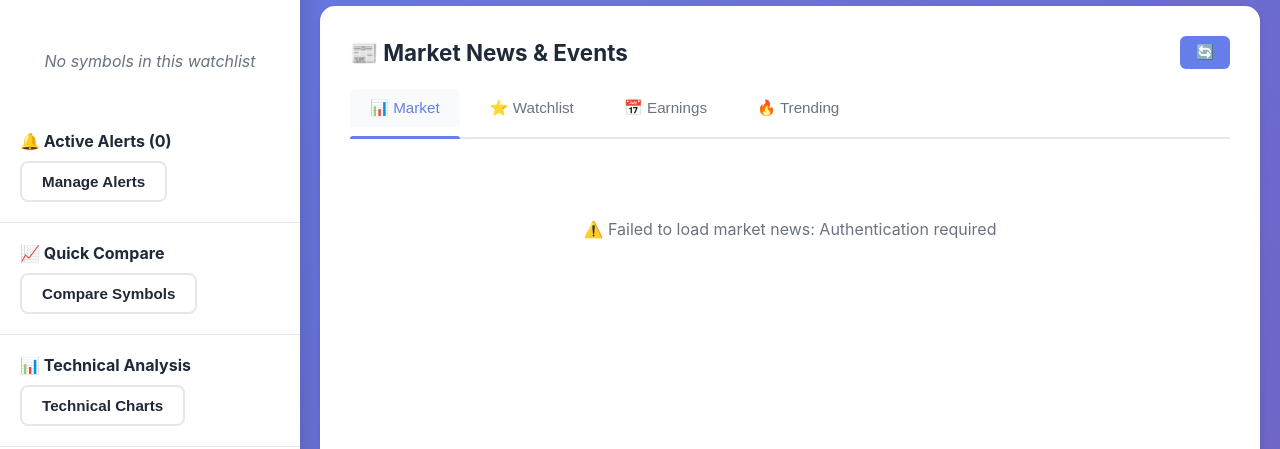
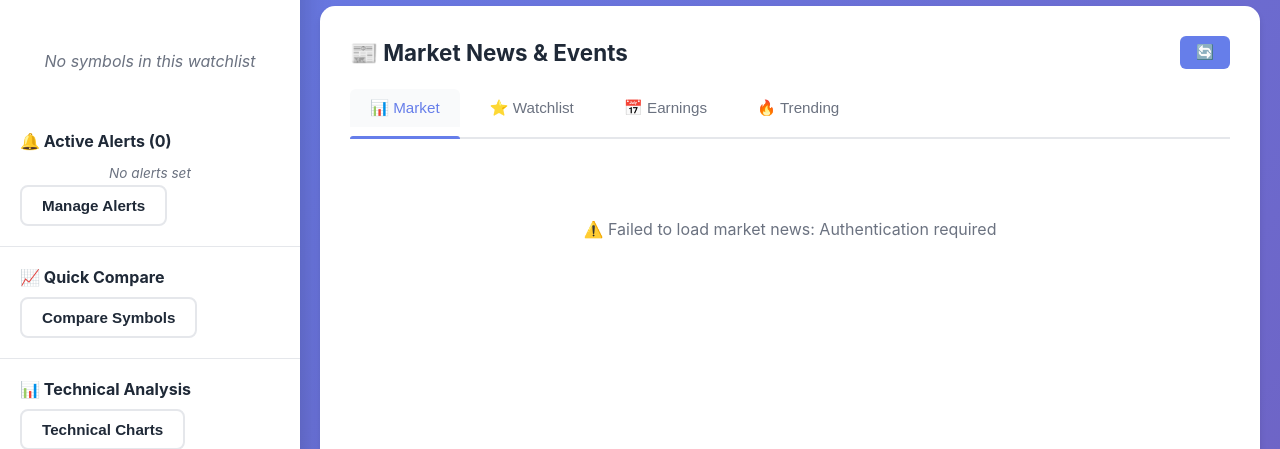
Before and after one commit to jallen2281/Trader-Tools, a Flask app: template templates/dashboard.html in a window 1280 px wide. Shown: the part 186-635 px from the top of the page. Run offline with Flask 3, Linux system fonts and the light colour scheme; the template is opened without the code that fills it, so the values that code supplies are empty.

Commit message:
Fix total trades count, connect sidebar alerts to DB API, add browser notifications, fix 504 timeout
- trade_journal.py: Add total_transactions metric (buys+sells) alongside total_trades (closed only)
- journal.js: Show Total Transactions with closed count detail
- app.js: Sidebar alerts now fetch from /api/alerts DB API instead of localStorage
- app.js: Create/delete alerts via API, poll every 60s for updates
- app.js: Browser notifications for triggered alerts (requests permission on load)
- dashboard.html: Add sidebar alerts list container
- k8s/ingress.yaml + helm values.yaml: nginx proxy timeout 120s -> 600s

```diff
--- a/helm/trader-tools/values.yaml
+++ b/helm/trader-tools/values.yaml
@@ -51,8 +51,8 @@ ingress:
     cert-manager.io/cluster-issuer: "letsencrypt-prod"
     nginx.ingress.kubernetes.io/ssl-redirect: "true"
     nginx.ingress.kubernetes.io/proxy-body-size: "50m"
-    nginx.ingress.kubernetes.io/proxy-read-timeout: "120"
-    nginx.ingress.kubernetes.io/proxy-send-timeout: "120"
+    nginx.ingress.kubernetes.io/proxy-read-timeout: "600"
+    nginx.ingress.kubernetes.io/proxy-send-timeout: "600"
     nginx.ingress.kubernetes.io/limit-rps: "10"
     nginx.ingress.kubernetes.io/affinity: "cookie"
   hosts:
--- a/k8s/ingress.yaml
+++ b/k8s/ingress.yaml
@@ -7,8 +7,8 @@ metadata:
     # Nginx ingress annotations (adjust for your ingress controller)
     nginx.ingress.kubernetes.io/ssl-redirect: "true"
     nginx.ingress.kubernetes.io/proxy-body-size: "50m"
-    nginx.ingress.kubernetes.io/proxy-read-timeout: "120"
-    nginx.ingress.kubernetes.io/proxy-send-timeout: "120"
+    nginx.ingress.kubernetes.io/proxy-read-timeout: "600"
+    nginx.ingress.kubernetes.io/proxy-send-timeout: "600"
 
     # Rate limiting
     nginx.ingress.kubernetes.io/limit-rps: "10"
--- a/static/app.js
+++ b/static/app.js
@@ -276,18 +276,80 @@ function initializeAlerts() {
         createNewAlert();
     });
 
-    // Update alert count
-    window.addEventListener('alertschange', () => {
-        updateAlertCount();
-        renderAlertsList();
-    });
-
-    updateAlertCount();
+    // Request browser notification permission
+    if ('Notification' in window && Notification.permission === 'default') {
+        Notification.requestPermission();
     }
 
-function updateAlertCount() {
-    const count = alertsManager.getActive().length;
+    // Load alerts from database API
+    fetchSidebarAlerts();
+    // Poll for new/triggered alerts every 60 seconds
+    setInterval(fetchSidebarAlerts, 60000);
+}
+
+let _lastTriggeredIds = new Set();
+
+async function fetchSidebarAlerts() {
+    try {
+        const [activeRes, triggeredRes] = await Promise.all([
+            fetch('/api/alerts'),
+            fetch('/api/alerts/triggered')
+        ]);
+        const activeData = activeRes.ok ? await activeRes.json() : {};
+        const triggeredData = triggeredRes.ok ? await triggeredRes.json() : {};
+        const activeAlerts = activeData.alerts || activeData || [];
+        const triggeredAlerts = triggeredData.alerts || triggeredData || [];
+
+        // Update badge count
+        const count = Array.isArray(activeAlerts) ? activeAlerts.length : 0;
         document.getElementById('alertCount').textContent = count;
+
+        // Render in sidebar
+        renderSidebarAlerts(activeAlerts, triggeredAlerts);
+
+        // Browser notifications for newly triggered alerts
+        if ('Notification' in window && Notification.permission === 'granted') {
+            const triggered = Array.isArray(triggeredAlerts) ? triggeredAlerts : [];
+            for (const alert of triggered) {
+                const id = alert.id || alert.symbol;
+                if (!_lastTriggeredIds.has(id)) {
+                    _lastTriggeredIds.add(id);
+                    new Notification(`Alert: ${alert.symbol}`, {
+                        body: alert.message || `${alert.alert_type} alert triggered`,
+                        icon: '📊',
+                        tag: `alert-${id}`
+                    });
+                }
+            }
+        }
+    } catch (e) {
+        console.error('Failed to fetch alerts:', e);
+    }
+}
+
+function renderSidebarAlerts(activeAlerts, triggeredAlerts) {
+    const container = document.getElementById('sidebarAlertsList');
+    if (!container) return;
+
+    const alerts = Array.isArray(activeAlerts) ? activeAlerts : [];
+    const triggered = Array.isArray(triggeredAlerts) ? triggeredAlerts : [];
+    const all = [...triggered.slice(0, 3), ...alerts.slice(0, 5)];
+
+    if (all.length === 0) {
+        container.innerHTML = '<div class="empty-state" style="font-size:0.85em;padding:4px 0;">No alerts set</div>';
+        return;
+    }
+
+    container.innerHTML = all.map(a => {
+        const isTriggered = a.status === 'triggered';
+        const icon = isTriggered ? '🚨' : (a.alert_type === 'price_above' ? '📈' : '📉');
+        const cls = isTriggered ? 'color:#e74c3c' : 'color:#2ecc71';
+        return `<div style="display:flex;align-items:center;gap:6px;padding:3px 0;font-size:0.85em;">
+            <span>${icon}</span>
+            <span style="flex:1"><strong>${a.symbol}</strong> ${a.alert_type || ''}</span>
+            <span style="${cls};font-weight:600">${isTriggered ? 'TRIGGERED' : 'ACTIVE'}</span>
+        </div>`;
+    }).join('');
 }
 
 function openAlertsModal() {
@@ -295,7 +357,7 @@ function openAlertsModal() {
     renderAlertsList();
 }
 
-function createNewAlert() {
+async function createNewAlert() {
     const symbol = document.getElementById('alertSymbol').value.trim().toUpperCase();
     const type = document.getElementById('alertType').value;
     const price = parseFloat(document.getElementById('alertPrice').value);
@@ -306,56 +368,88 @@ function createNewAlert() {
         return;
     }
 
-    alertsManager.add(symbol, type, price, notes);
+    try {
+        const alertType = type === 'high' ? 'price_above' : 'price_below';
+        const condition = type === 'high' ? `price > ${price}` : `price < ${price}`;
+        const res = await fetch('/api/alerts', {
+            method: 'POST',
+            headers: { 'Content-Type': 'application/json' },
+            body: JSON.stringify({
+                symbol: symbol,
+                alert_type: alertType,
+                condition: condition,
+                notes: notes
+            })
+        });
+        if (!res.ok) throw new Error('Failed to create alert');
+    } catch (e) {
+        console.error('Error creating alert:', e);
+    }
 
     // Clear form
     document.getElementById('alertSymbol').value = '';
     document.getElementById('alertPrice').value = '';
     document.getElementById('alertNotes').value = '';
 
-    // Start monitoring if not already
-    if (alertsManager.getActive().length > 0 && !alertsManager.checkInterval) {
-        alertsManager.startMonitoring(1);
+    renderAlertsList();
+    fetchSidebarAlerts();
 }
 
-    renderAlertsList();
-}
-
-function renderAlertsList() {
+async function renderAlertsList() {
     const container = document.getElementById('alertsList');
-    const alerts = alertsManager.getAll();
+    try {
+        const [activeRes, triggeredRes] = await Promise.all([
+            fetch('/api/alerts'),
+            fetch('/api/alerts/triggered')
+        ]);
+        const activeData = activeRes.ok ? await activeRes.json() : {};
+        const triggeredData = triggeredRes.ok ? await triggeredRes.json() : {};
+        const active = activeData.alerts || activeData || [];
+        const triggered = triggeredData.alerts || triggeredData || [];
+        const alerts = [...(Array.isArray(triggered) ? triggered : []), ...(Array.isArray(active) ? active : [])];
 
         if (alerts.length === 0) {
             container.innerHTML = '<div class="empty-state">No alerts set</div>';
             return;
         }
 
-    container.innerHTML = alerts.map(alert => {
-        const statusClass = alert.triggered ? 'triggered' : 'active';
-        const statusText = alert.triggered ? 'TRIGGERED' : 'ACTIVE';
-        const typeIcon = alert.type === 'high' ? '📈' : '📉';
+        container.innerHTML = alerts.map(a => {
+            const isTriggered = a.status === 'triggered';
+            const statusClass = isTriggered ? 'triggered' : 'active';
+            const statusText = isTriggered ? 'TRIGGERED' : 'ACTIVE';
+            const typeIcon = a.alert_type === 'price_above' ? '📈' : '📉';
+            const priceDisplay = a.threshold ? `$${parseFloat(a.threshold).toFixed(2)}` : '';
 
             return `
                 <div class="alert-item ${statusClass}">
                     <div class="alert-info">
-                    <div class="alert-symbol">${typeIcon} ${alert.symbol}</div>
+                        <div class="alert-symbol">${typeIcon} ${a.symbol}</div>
                         <div class="alert-details">
-                        ${alert.type === 'high' ? 'Above' : 'Below'} $${alert.price.toFixed(2)}
-                        ${alert.notes ? `<br><small>${alert.notes}</small>` : ''}
+                            ${a.alert_type === 'price_above' ? 'Above' : 'Below'} ${priceDisplay}
+                            ${a.notes ? `<br><small>${a.notes}</small>` : ''}
                         </div>
                     </div>
                     <div class="alert-status">
                         <span class="alert-badge ${statusClass}">${statusText}</span>
-                    <button class="btn-icon" onclick="deleteAlert(${alert.id})">🗑️</button>
+                        <button class="btn-icon" onclick="deleteAlert(${a.id})">🗑️</button>
                     </div>
                 </div>
             `;
         }).join('');
+    } catch (e) {
+        console.error('Error loading alerts:', e);
+        container.innerHTML = '<div class="empty-state">Error loading alerts</div>';
+    }
 }
 
-function deleteAlert(alertId) {
-    alertsManager.remove(alertId);
+async function deleteAlert(alertId) {
+    try {
+        await fetch(`/api/alerts/${alertId}`, { method: 'DELETE' });
+    } catch (e) {
+        console.error('Error deleting alert:', e);
+    }
     renderAlertsList();
+    fetchSidebarAlerts();
 }
 
 // =======================
--- a/static/journal.js
+++ b/static/journal.js
@@ -267,8 +267,9 @@ class TradeJournal {
                 </div>
 
                 <div class="metric-card">
-                    <div class="metric-label">Total Trades</div>
-                    <div class="metric-value">${metrics.total_trades}</div>
+                    <div class="metric-label">Total Transactions</div>
+                    <div class="metric-value">${metrics.total_transactions || 0}</div>
+                    <div class="metric-detail">${metrics.total_trades} closed</div>
                 </div>
             </div>
 
--- a/templates/dashboard.html
+++ b/templates/dashboard.html
@@ -27,6 +27,7 @@
 
             <div class="sidebar-section">
                 <h3>🔔 Active Alerts (<span id="alertCount">0</span>)</h3>
+                <div id="sidebarAlertsList" class="sidebar-alerts-list"></div>
                 <button id="manageAlerts" class="btn-secondary">Manage Alerts</button>
             </div>
 
--- a/trade_journal.py
+++ b/trade_journal.py
@@ -213,7 +213,8 @@ class TradeJournal:
                         'avg_hold_time': 0,
                         'best_trade': None,
                         'worst_trade': None,
-                        'total_trades': 0
+                        'total_trades': 0,
+                        'total_transactions': len(transactions)
                     }
                 }
 
@@ -244,7 +245,8 @@ class TradeJournal:
                     'avg_hold_time': round(avg_hold_time, 1),
                     'best_trade': best_trade,
                     'worst_trade': worst_trade,
-                    'total_trades': len(realized_gains)
+                    'total_trades': len(realized_gains),
+                    'total_transactions': len(transactions)
                 }
             }
 
```
Lines whose indentation alone changed are shown as unchanged.
